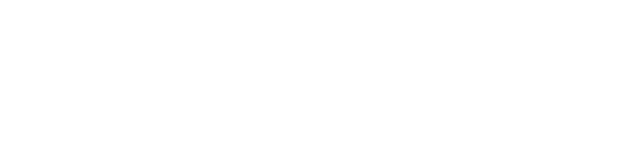
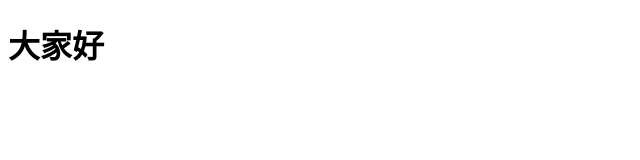
Before and after one commit to wei4457622/1202, a plain HTML site: page index.html in a window 1280 px wide. Shown: the whole page, without its empty margins (0-640 px from the left). Drawn offline with Linux system fonts and the light colour scheme.

Commit message:
新增標題標籤

```diff
--- a/all.css
+++ b/all.css
@@ -0,0 +1,4 @@
+* {
+  margin: 0;
+  padding: 0;
+}
--- a/index.html
+++ b/index.html
@@ -8,6 +8,6 @@
   <link src="css/all.css"/>
 </head>
 <body>
-
+  <h1>大家好</h1>
 </body>
 </html>
```
